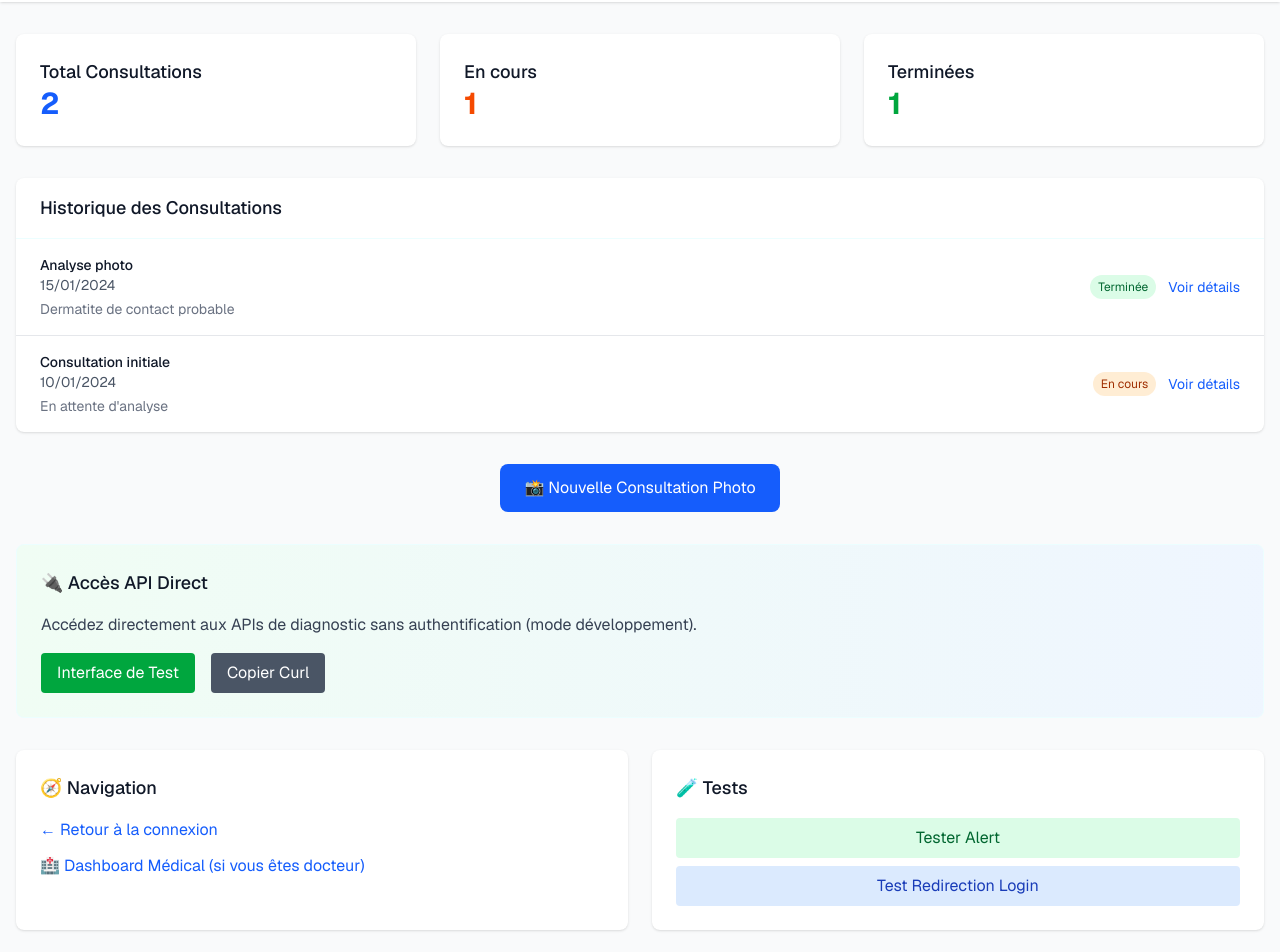
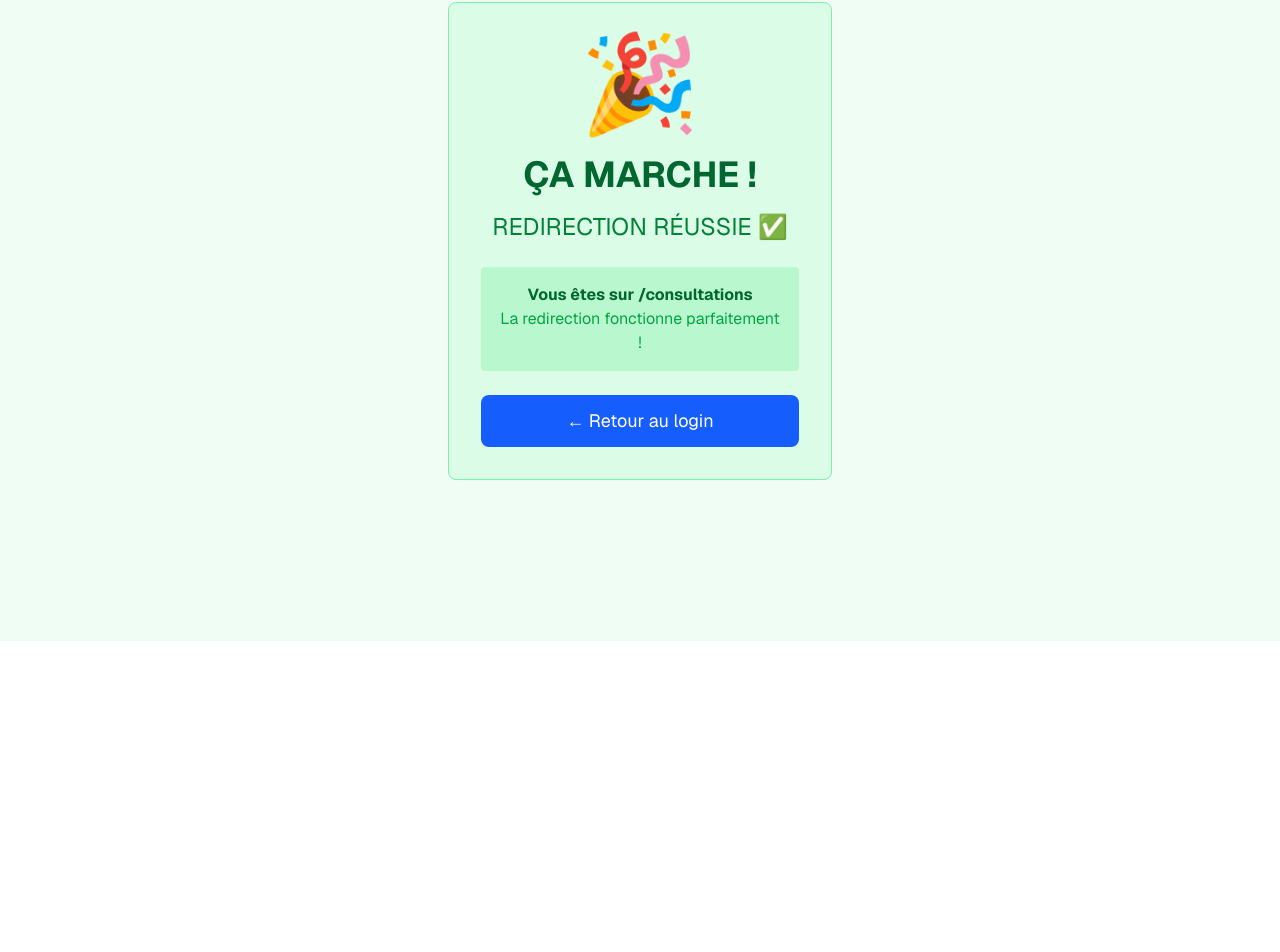
Before and after one commit to stefbach/v0-photo-diagnostic-module, a Next.js app: page /consultations in a window 1280 px wide. Shown: the part 159-1111 px from the top of the page. After the commit the page ends 800 px from the top, so only its background shows below. Built offline with nearby package versions, Linux system fonts and the light colour scheme.

Commit message:
Update page.tsx

```diff
--- a/app/consultations/page.tsx
+++ b/app/consultations/page.tsx
@@ -1,216 +1,29 @@
-'use client'
-
-import { useEffect, useState } from 'react'
-
 export default function ConsultationsPage() {
-  const [mockData, setMockData] = useState({
-    consultations: [],
-    loading: true
-  })
-
-  useEffect(() => {
-    // Simulation de chargement de données
-    setTimeout(() => {
-      setMockData({
-        consultations: [
-          {
-            id: '1',
-            date: '2024-01-15',
-            status: 'Terminée',
-            type: 'Analyse photo',
-            result: 'Dermatite de contact probable'
-          },
-          {
-            id: '2',
-            date: '2024-01-10',
-            status: 'En cours',
-            type: 'Consultation initiale',
-            result: 'En attente d\'analyse'
-          }
-        ],
-        loading: false
-      })
-    }, 1000)
-  }, [])
-
   return (
-    <div className="min-h-screen bg-gray-50">
-      {/* Success Banner - Confirmation de redirection */}
-      <div className="bg-green-50 border-b border-green-200">
-        <div className="max-w-7xl mx-auto px-4 py-3">
-          <div className="flex items-center justify-center">
-            <div className="text-green-600 text-sm mr-2">✅</div>
-            <p className="text-green-800 font-medium">
-              Connexion réussie ! Bienvenue dans votre espace patient.
+    <div className="min-h-screen flex items-center justify-center bg-green-50">
+      <div className="max-w-md w-full space-y-8 p-8 text-center">
+        <div className="bg-green-100 border border-green-300 rounded-lg p-8">
+          <div className="text-green-600 text-8xl mb-6">🎉</div>
+          <h1 className="text-4xl font-bold text-green-800 mb-4">
+            ÇA MARCHE !
+          </h1>
+          <p className="text-2xl text-green-700 mb-6">
+            REDIRECTION RÉUSSIE ✅
+          </p>
+          <div className="bg-green-200 p-4 rounded mb-6">
+            <p className="text-green-800 font-bold">
+              Vous êtes sur /consultations
+            </p>
+            <p className="text-green-600">
+              La redirection fonctionne parfaitement !
             </p>
           </div>
-        </div>
-      </div>
-
-      {/* Header */}
-      <div className="bg-white shadow">
-        <div className="max-w-7xl mx-auto px-4 py-6">
-          <div className="flex justify-between items-center">
-            <div>
-              <h1 className="text-3xl font-bold text-gray-900">Mes Consultations</h1>
-              <p className="text-gray-600 mt-1">Espace patient - Diagnostic dermatologique IA</p>
-            </div>
-            <div className="flex gap-4">
-              <a
-                href="/test-api"
-                className="bg-green-600 text-white px-4 py-2 rounded hover:bg-green-700"
-              >
-                🧪 Test API
-              </a>
-              <a
-                href="/auth/login"
-                className="bg-gray-600 text-white px-4 py-2 rounded hover:bg-gray-700"
-              >
-                ← Déconnexion
-              </a>
-            </div>
-          </div>
-        </div>
-      </div>
-
-      {/* Content */}
-      <div className="max-w-7xl mx-auto px-4 py-8">
-        {mockData.loading ? (
-          <div className="text-center">
-            <div className="inline-block animate-spin rounded-full h-8 w-8 border-b-2 border-blue-600"></div>
-            <p className="mt-2 text-gray-600">Chargement des consultations...</p>
-          </div>
-        ) : (
-          <>
-            {/* Stats Cards */}
-            <div className="grid grid-cols-1 md:grid-cols-3 gap-6 mb-8">
-              <div className="bg-white rounded-lg shadow p-6">
-                <h3 className="text-lg font-medium text-gray-900">Total Consultations</h3>
-                <p className="text-3xl font-bold text-blue-600">{mockData.consultations.length}</p>
-              </div>
-              <div className="bg-white rounded-lg shadow p-6">
-                <h3 className="text-lg font-medium text-gray-900">En cours</h3>
-                <p className="text-3xl font-bold text-orange-600">
-                  {mockData.consultations.filter(c => c.status === 'En cours').length}
-                </p>
-              </div>
-              <div className="bg-white rounded-lg shadow p-6">
-                <h3 className="text-lg font-medium text-gray-900">Terminées</h3>
-                <p className="text-3xl font-bold text-green-600">
-                  {mockData.consultations.filter(c => c.status === 'Terminée').length}
-                </p>
-              </div>
-            </div>
-
-            {/* Consultations List */}
-            <div className="bg-white rounded-lg shadow overflow-hidden">
-              <div className="px-6 py-4 border-b">
-                <h3 className="text-lg font-medium text-gray-900">Historique des Consultations</h3>
-              </div>
-              <div className="divide-y divide-gray-200">
-                {mockData.consultations.map((consultation) => (
-                  <div key={consultation.id} className="px-6 py-4 hover:bg-gray-50">
-                    <div className="flex items-center justify-between">
-                      <div>
-                        <h4 className="text-sm font-medium text-gray-900">
-                          {consultation.type}
-                        </h4>
-                        <p className="text-sm text-gray-600">
-                          {new Date(consultation.date).toLocaleDateString('fr-FR')}
-                        </p>
-                        <p className="text-sm text-gray-500 mt-1">
-                          {consultation.result}
-                        </p>
-                      </div>
-                      <div className="flex items-center gap-3">
-                        <span className={`px-2 py-1 text-xs rounded-full ${
-                          consultation.status === 'Terminée'
-                            ? 'bg-green-100 text-green-800'
-                            : 'bg-orange-100 text-orange-800'
-                        }`}>
-                          {consultation.status}
-                        </span>
-                        <button className="text-blue-600 hover:text-blue-800 text-sm">
-                          Voir détails
-                        </button>
-                      </div>
-                    </div>
-                  </div>
-                ))}
-              </div>
-            </div>
-
-            {/* New Consultation Button */}
-            <div className="mt-8 text-center">
-              <button className="bg-blue-600 text-white px-6 py-3 rounded-lg hover:bg-blue-700">
-                📸 Nouvelle Consultation Photo
-              </button>
-            </div>
-          </>
-        )}
-
-        {/* API Access Card */}
-        <div className="mt-8 bg-gradient-to-r from-green-50 to-blue-50 rounded-lg p-6 border">
-          <h3 className="text-lg font-medium text-gray-900 mb-4">🔌 Accès API Direct</h3>
-          <p className="text-gray-700 mb-4">
-            Accédez directement aux APIs de diagnostic sans authentification (mode développement).
-          </p>
-          <div className="flex gap-4">
-            <a
-              href="/test-api"
-              className="bg-green-600 text-white px-4 py-2 rounded hover:bg-green-700"
-            >
-              Interface de Test
-            </a>
-            <button
-              onClick={() => {
-                navigator.clipboard.writeText('curl http://localhost:3000/api/simple-photo-analysis -X POST -H "Content-Type: application/json" -d \'{"photo_urls":["https://example.com/image.jpg"]}\'')
-                alert('Commande curl copiée !')
-              }}
-              className="bg-gray-600 text-white px-4 py-2 rounded hover:bg-gray-700"
-            >
-              Copier Curl
-            </button>
-          </div>
-        </div>
-
-        {/* Navigation et tests */}
-        <div className="mt-8 grid grid-cols-1 md:grid-cols-2 gap-6">
-          <div className="bg-white rounded-lg shadow p-6">
-            <h3 className="text-lg font-medium text-gray-900 mb-4">🧭 Navigation</h3>
-            <div className="space-y-3">
-              <a
-                href="/auth/login"
-                className="block text-blue-600 hover:text-blue-800"
-              >
-                ← Retour à la connexion
-              </a>
-              <a
-                href="/dashboard/medical"
-                className="block text-blue-600 hover:text-blue-800"
-              >
-                🏥 Dashboard Médical (si vous êtes docteur)
-              </a>
-            </div>
-          </div>
-
-          <div className="bg-white rounded-lg shadow p-6">
-            <h3 className="text-lg font-medium text-gray-900 mb-4">🧪 Tests</h3>
-            <div className="space-y-2">
-              <button
-                onClick={() => alert('Test redirection OK ✅')}
-                className="w-full bg-green-100 text-green-800 px-3 py-2 rounded hover:bg-green-200"
-              >
-                Tester Alert
-              </button>
-              <button
-                onClick={() => window.location.href = '/auth/login'}
-                className="w-full bg-blue-100 text-blue-800 px-3 py-2 rounded hover:bg-blue-200"
-              >
-                Test Redirection Login
-              </button>
-            </div>
-          </div>
+          <a
+            href="/auth/login"
+            className="block bg-blue-600 text-white px-6 py-3 rounded-lg hover:bg-blue-700 text-lg"
+          >
+            ← Retour au login
+          </a>
         </div>
       </div>
     </div>
```
